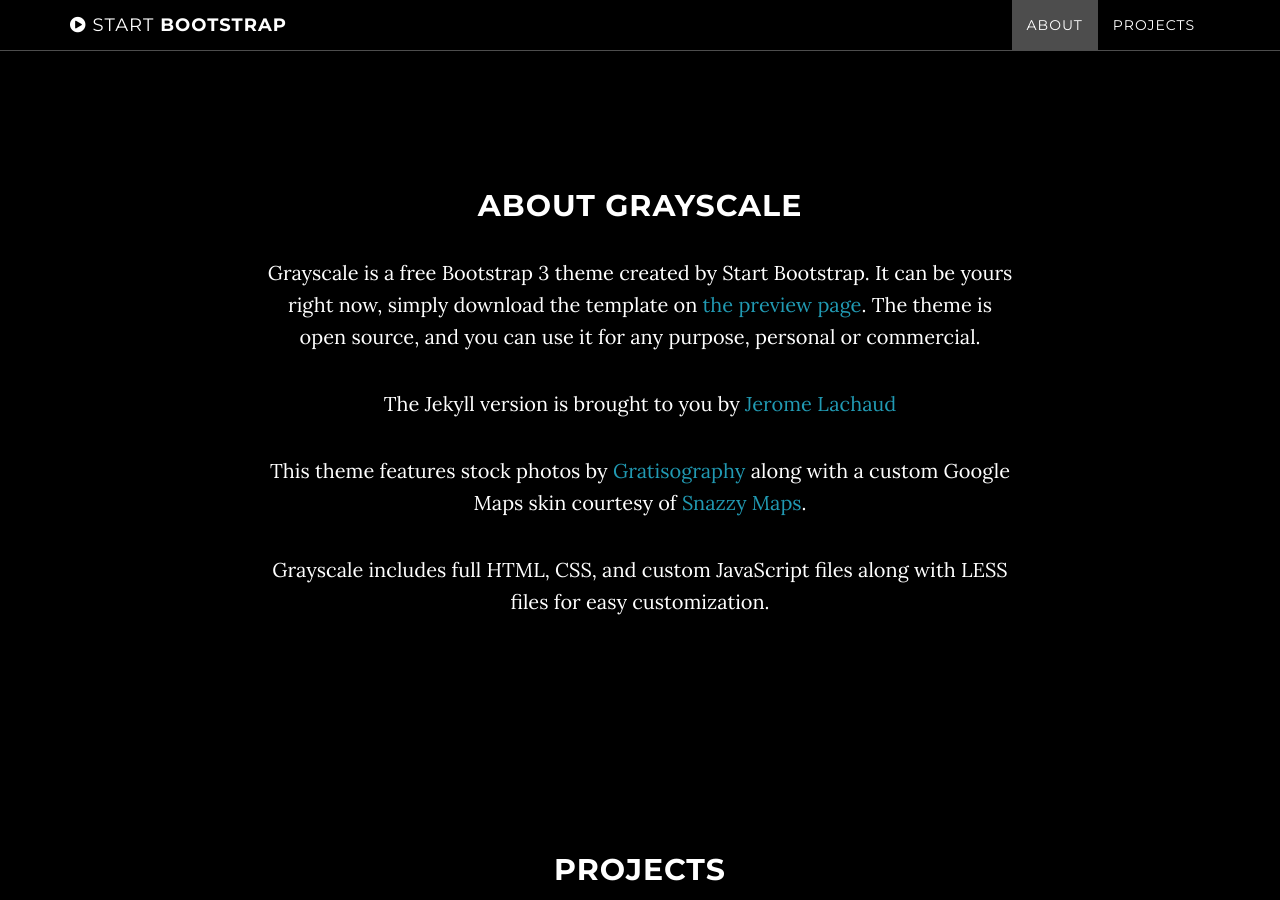
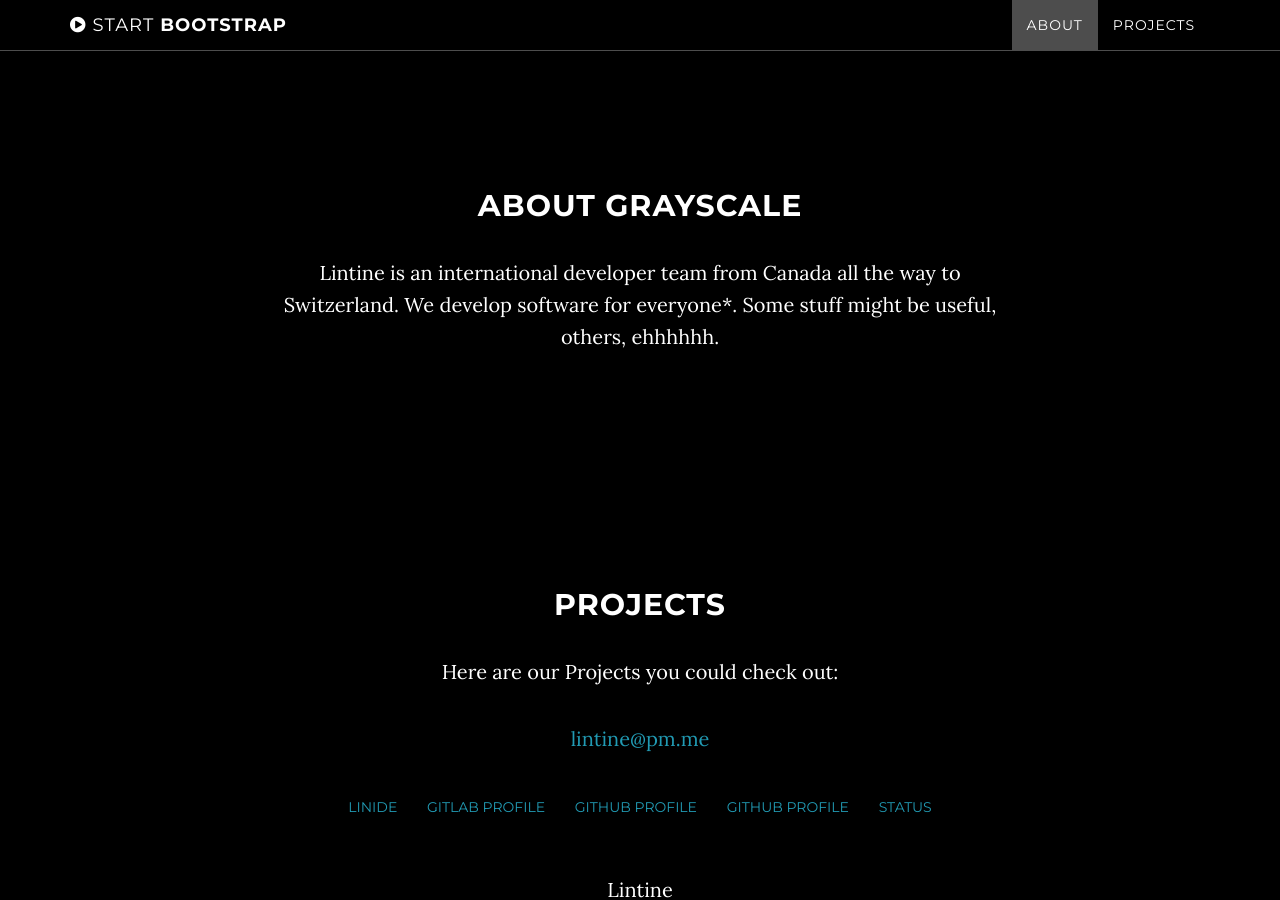
Before and after one commit to Lintine/lintine.github.io, a Jekyll site: the page built from index.html, in a window 1280 px wide and 900 px high, scrolled down 986 px. Built offline with Jekyll 4.4.1, drawn with Linux system fonts in a browser that asks for light colours.

Commit message:
Update about.html

```diff
--- a/_includes/about.html
+++ b/_includes/about.html
@@ -3,10 +3,7 @@
         <div class="row">
             <div class="col-lg-8 col-lg-offset-2">
                 <h2>About Grayscale</h2>
-                <p>Grayscale is a free Bootstrap 3 theme created by Start Bootstrap. It can be yours right now, simply download the template on <a href="http://startbootstrap.com/template-overviews/grayscale/">the preview page</a>. The theme is open source, and you can use it for any purpose, personal or commercial.</p>
-                <p>The Jekyll version is brought to you by <a href="https://github.com/jeromelachaud">Jerome Lachaud</a></p>
-                <p>This theme features stock photos by <a href="http://gratisography.com/">Gratisography</a> along with a custom Google Maps skin courtesy of <a href="http://snazzymaps.com/">Snazzy Maps</a>.</p>
-                <p>Grayscale includes full HTML, CSS, and custom JavaScript files along with LESS files for easy customization.</p>
+                <p>Lintine is an international developer team from Canada all the way to Switzerland. We develop software for everyone*. Some stuff might be useful, others, ehhhhhh.</p>
             </div>
         </div>
     </section>
```
